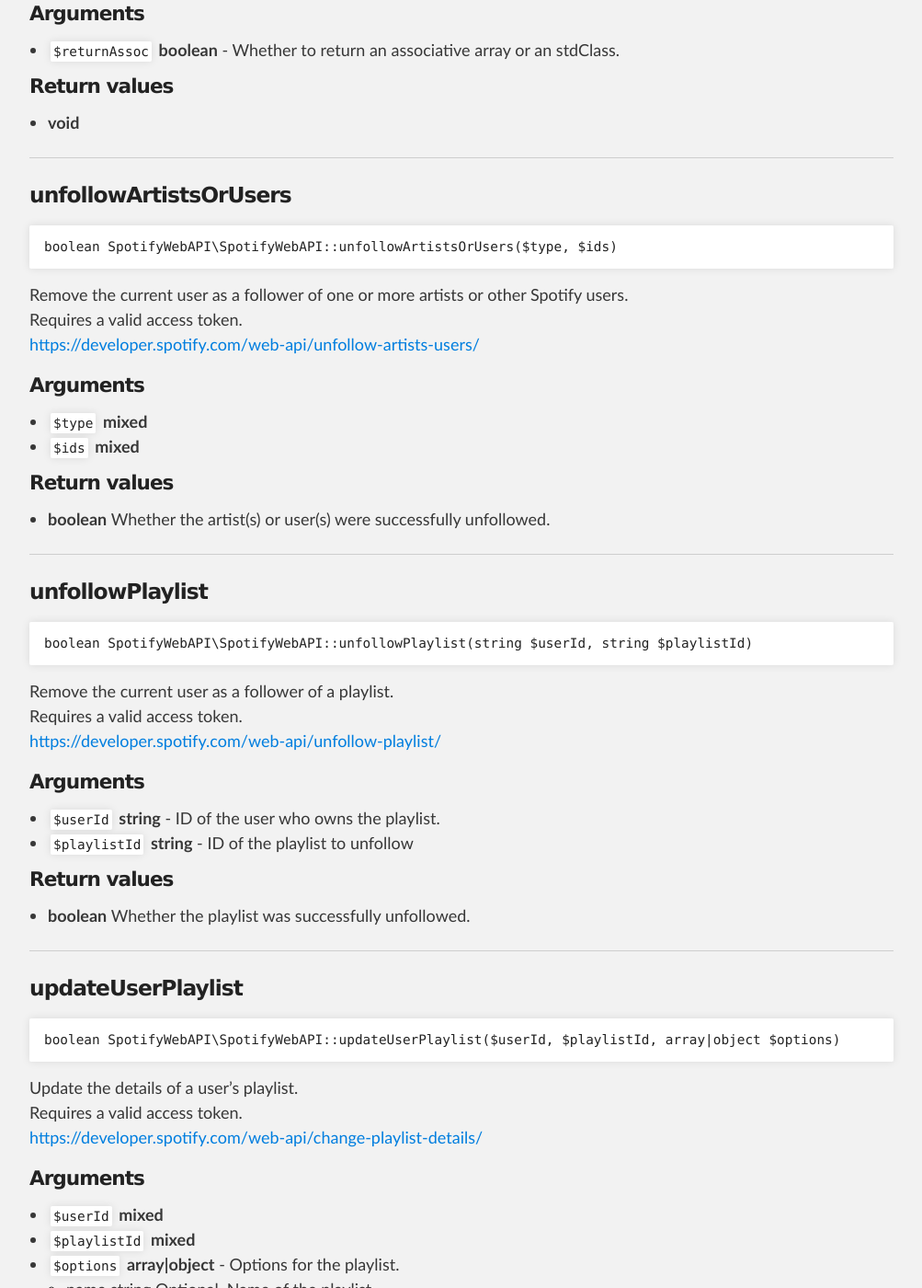
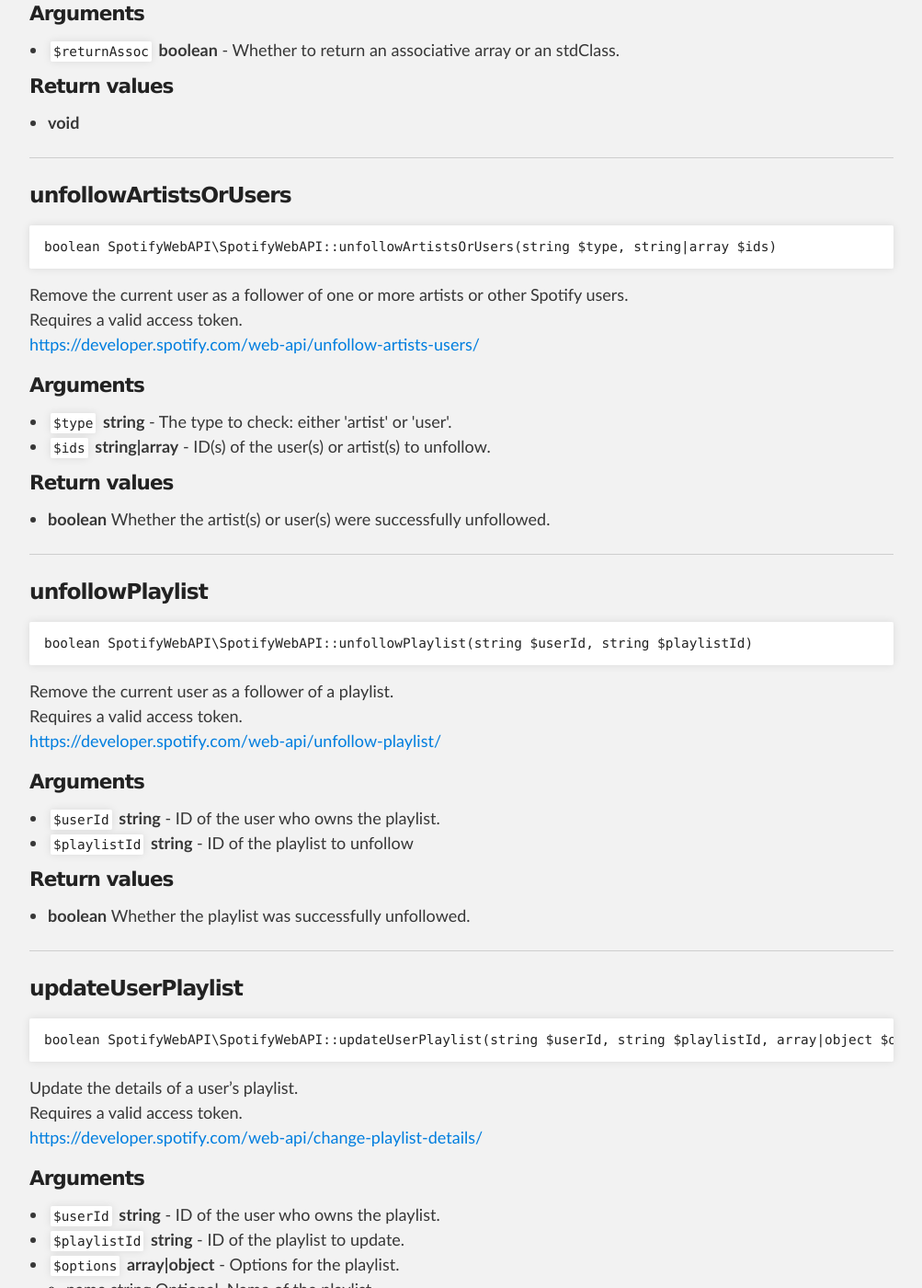
Before and after one commit to jwilsson/spotify-web-api-php, a Jekyll site: the page built from method-reference/spotifywebapi.md, in a window 1280 px wide and 1400 px high, scrolled down 17386 px. Shown: the whole window at 92% size, without its empty margins (138-1141 px from the left). Built offline with Jekyll 4.4.1, drawn with Linux system fonts in a browser that asks for light colours; some of the changed text lies outside the part shown.

Commit message:
Add missing docs

```diff
--- a/method-reference/spotifywebapi.md
+++ b/method-reference/spotifywebapi.md
@@ -82,15 +82,15 @@ Requires a valid access token.<br>
 
 ### currentUserFollows
 
-    array SpotifyWebAPI\SpotifyWebAPI::currentUserFollows($type, $ids)
+    array SpotifyWebAPI\SpotifyWebAPI::currentUserFollows(string $type, string|array $ids)
 
 Check to see if the current user is following one or more artists or other Spotify users.<br>
 Requires a valid access token.<br>
 [https://developer.spotify.com/web-api/check-current-user-follows/](https://developer.spotify.com/web-api/check-current-user-follows/)
 
 #### Arguments
-* `$type` **mixed**
-* `$ids` **mixed**
+* `$type` **string** - The type to check: either &#039;artist&#039; or &#039;user&#039;.
+* `$ids` **string\|array** - ID(s) of the user(s) or artist(s) to check for.
 
 
 #### Return values
@@ -140,15 +140,15 @@ Requires a valid access token.<br>
 
 ### followArtistsOrUsers
 
-    boolean SpotifyWebAPI\SpotifyWebAPI::followArtistsOrUsers($type, $ids)
+    boolean SpotifyWebAPI\SpotifyWebAPI::followArtistsOrUsers(string $type, string|array $ids)
 
 Add the current user as a follower of one or more artists or other Spotify users.<br>
 Requires a valid access token.<br>
 [https://developer.spotify.com/web-api/follow-artists-users/](https://developer.spotify.com/web-api/follow-artists-users/)
 
 #### Arguments
-* `$type` **mixed**
-* `$ids` **mixed**
+* `$type` **string** - The type to check: either &#039;artist&#039; or &#039;user&#039;.
+* `$ids` **string\|array** - ID(s) of the user(s) or artist(s) to follow.
 
 
 #### Return values
@@ -749,15 +749,15 @@ Set the return type for the Request body element.
 
 ### unfollowArtistsOrUsers
 
-    boolean SpotifyWebAPI\SpotifyWebAPI::unfollowArtistsOrUsers($type, $ids)
+    boolean SpotifyWebAPI\SpotifyWebAPI::unfollowArtistsOrUsers(string $type, string|array $ids)
 
 Remove the current user as a follower of one or more artists or other Spotify users.<br>
 Requires a valid access token.<br>
 [https://developer.spotify.com/web-api/unfollow-artists-users/](https://developer.spotify.com/web-api/unfollow-artists-users/)
 
 #### Arguments
-* `$type` **mixed**
-* `$ids` **mixed**
+* `$type` **string** - The type to check: either &#039;artist&#039; or &#039;user&#039;.
+* `$ids` **string\|array** - ID(s) of the user(s) or artist(s) to unfollow.
 
 
 #### Return values
@@ -785,15 +785,15 @@ Requires a valid access token.<br>
 
 ### updateUserPlaylist
 
-    boolean SpotifyWebAPI\SpotifyWebAPI::updateUserPlaylist($userId, $playlistId, array|object $options)
+    boolean SpotifyWebAPI\SpotifyWebAPI::updateUserPlaylist(string $userId, string $playlistId, array|object $options)
 
 Update the details of a user's playlist.<br>
 Requires a valid access token.<br>
 [https://developer.spotify.com/web-api/change-playlist-details/](https://developer.spotify.com/web-api/change-playlist-details/)
 
 #### Arguments
-* `$userId` **mixed**
-* `$playlistId` **mixed**
+* `$userId` **string** - ID of the user who owns the playlist.
+* `$playlistId` **string** - ID of the playlist to update.
 * `$options` **array\|object** - Options for the playlist.
     * name string Optional. Name of the playlist.
     * public bool Optional. Whether the playlist should be public or not.
```
Also changed, not shown: method-reference/index.md (+1 -1 lines).
